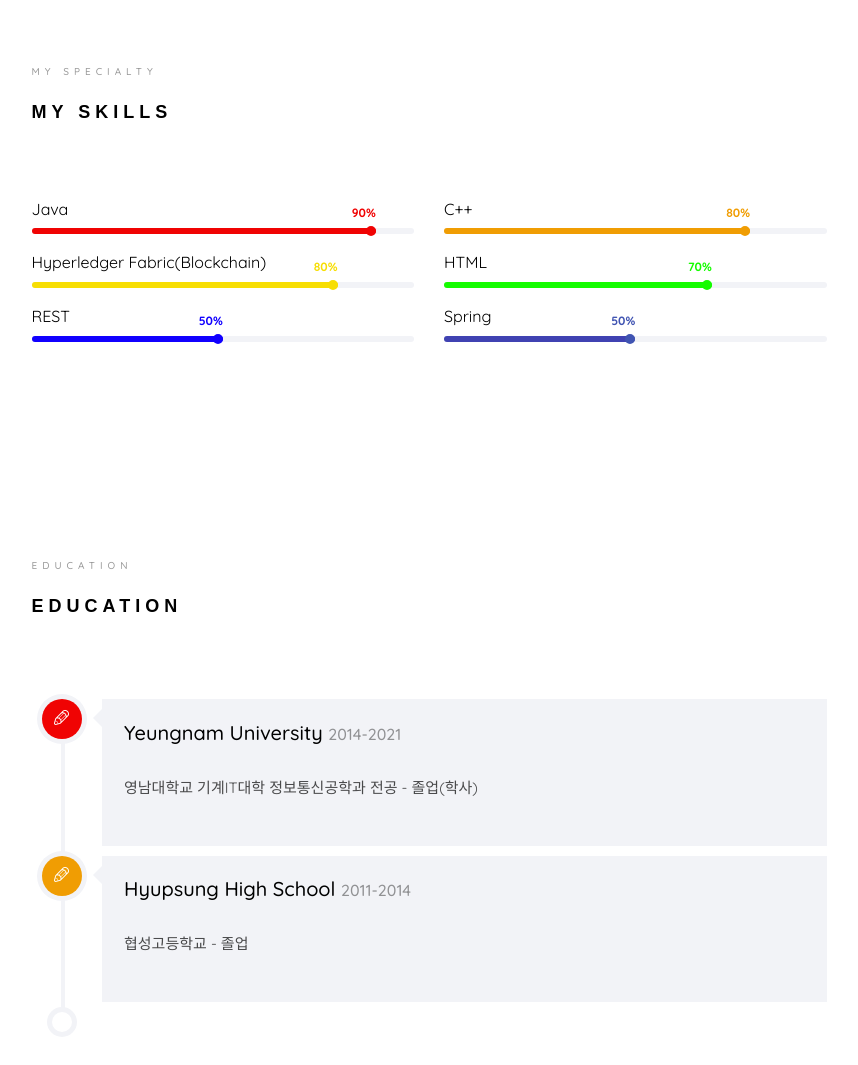
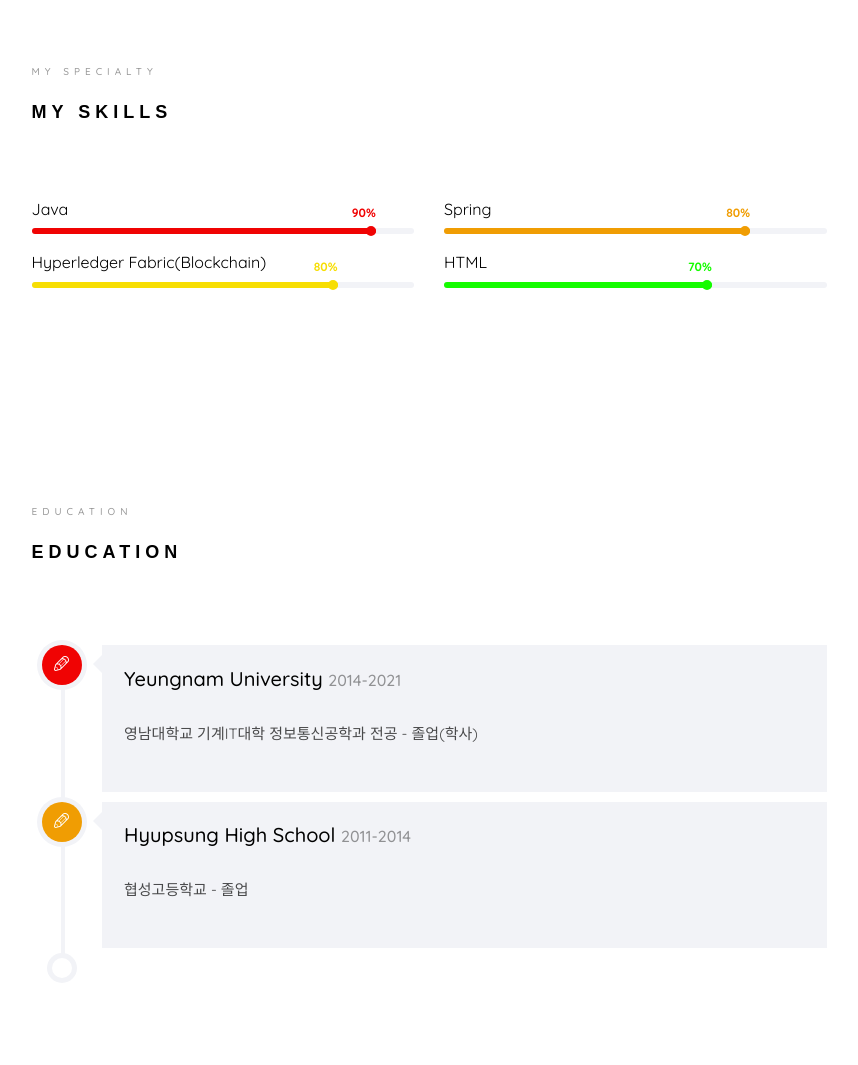
Before and after one commit to KR-LeeJiHyun/PortfolioPage, a plain HTML site: page index.html in a window 1280 px wide. Shown: the part 1673-2738 px from the top of the page, without its empty margins (361-1219 px from the left). Drawn offline with nearby package versions, Linux system fonts and the light colour scheme; files whose address does not match are found by name; a web font is replaced by a local one.

Commit message:
Update index.html

```diff
--- a/index.html
+++ b/index.html
@@ -190,9 +190,9 @@ Copyright <script>document.write(new Date().getFullYear());</script> All rights
 						</div>
 						<div class="col-md-6 animate-box" data-animate-effect="fadeInRight">
 							<div class="progress-wrap">
-								<h3>C++</h3>
+								<h3>Spring</h3>
 								<div class="progress">
-								 	<div class="progress-bar color-2" role="progressbar" aria-valuenow="80"
+								 	<div class="progress-bar color-2" role="progressbar" aria-valuenow="70"
 								  	aria-valuemin="0" aria-valuemax="100" style="width:80%">
 								    <span>80%</span>
 								  	</div>
@@ -203,7 +203,7 @@ Copyright <script>document.write(new Date().getFullYear());</script> All rights
 							<div class="progress-wrap">
 								<h3>Hyperledger Fabric(Blockchain)</h3>
 								<div class="progress">
-								 	<div class="progress-bar color-3" role="progressbar" aria-valuenow="80"
+								 	<div class="progress-bar color-3" role="progressbar" aria-valuenow="60"
 								  	aria-valuemin="0" aria-valuemax="100" style="width:80%">
 								    <span>80%</span>
 								  	</div>
@@ -214,31 +214,9 @@ Copyright <script>document.write(new Date().getFullYear());</script> All rights
 							<div class="progress-wrap">
 								<h3>HTML</h3>
 								<div class="progress">
-								 	<div class="progress-bar color-4" role="progressbar" aria-valuenow="70"
+								 	<div class="progress-bar color-4" role="progressbar" aria-valuenow="60"
 								  	aria-valuemin="0" aria-valuemax="100" style="width:70%">
 								    <span>70%</span>
-								  	</div>
-								</div>
-							</div>
-						</div>
-						<div class="col-md-6 animate-box" data-animate-effect="fadeInLeft">
-							<div class="progress-wrap">
-								<h3>REST</h3>
-								<div class="progress">
-								 	<div class="progress-bar color-5" role="progressbar" aria-valuenow="50"
-								  	aria-valuemin="0" aria-valuemax="100" style="width:50%">
-								    <span>50%</span>
-								  	</div>
-								</div>
-							</div>
-						</div>
-						<div class="col-md-6 animate-box" data-animate-effect="fadeInRight">
-							<div class="progress-wrap">
-								<h3>Spring</h3>
-								<div class="progress">
-								 	<div class="progress-bar color-6" role="progressbar" aria-valuenow="50"
-								  	aria-valuemin="0" aria-valuemax="100" style="width:50%">
-								    <span>50%</span>
 								  	</div>
 								</div>
 							</div>
```
